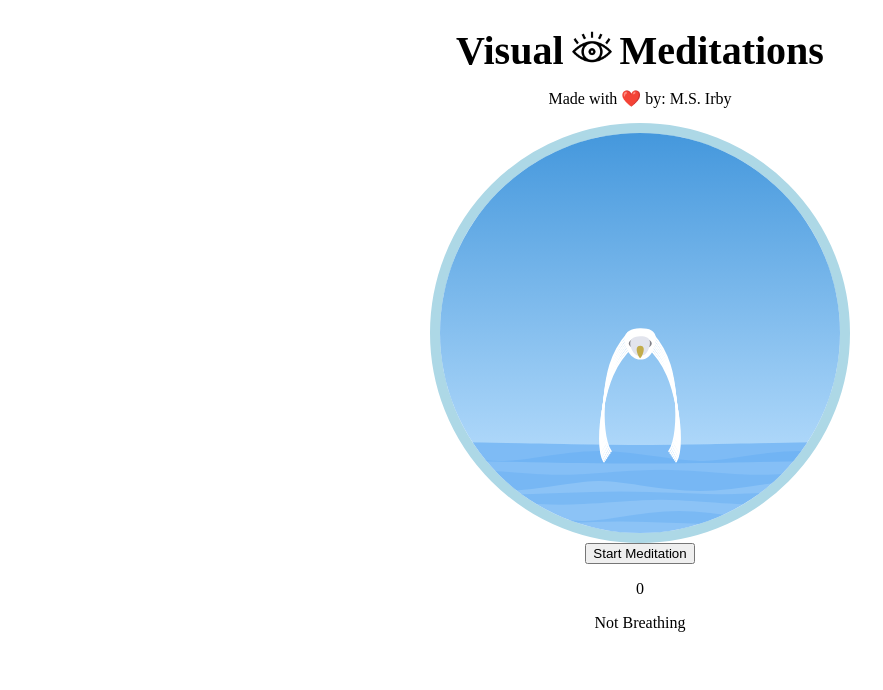
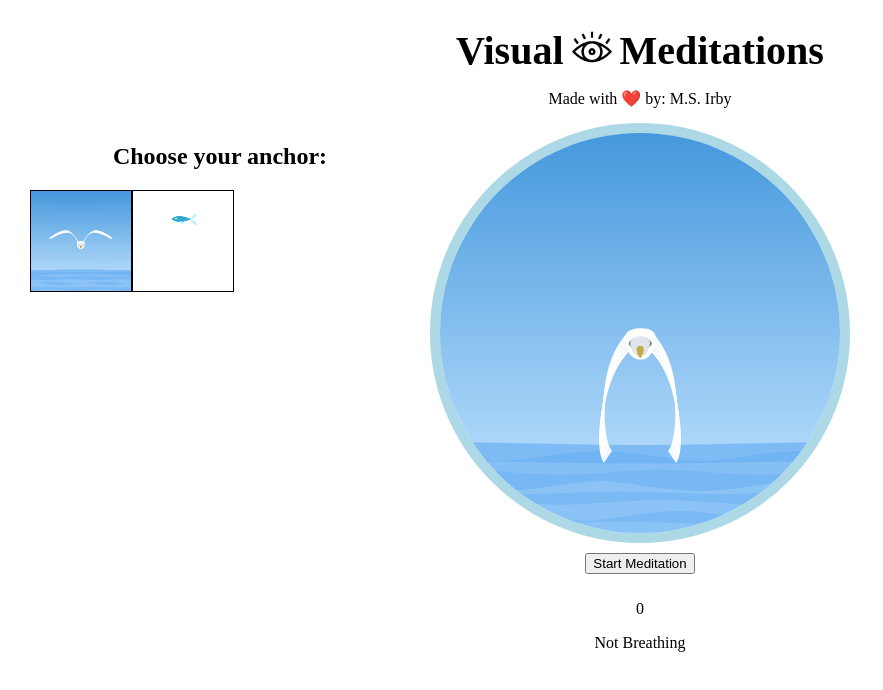
Before and after one commit to msi-ism/visual-meditation-app, a React (Create React App) app: page / in a window 1280 px wide. Shown: the top 690 px of the page, without its empty margins (0-883 px from the left). Built offline with nearby package versions, Linux system fonts and the light colour scheme.

Commit message:
ui shaping up

```diff
--- a/src/App.css
+++ b/src/App.css
@@ -1,5 +1,8 @@
 .App {
   text-align: center;
+  display: grid;
+  grid-template-columns: 1fr 1fr 1fr;
+  grid-template-rows: 1;
 }
 
 .App-logo {
@@ -29,13 +32,12 @@
 }
 
 .page-title {
-  height: 10%;
+  height: 100%;
   padding: 0;
   margin:0;
   justify-content: center;
   align-items: center;
 }
-
 
 .page-title > .main-title {
   display: flex;
@@ -56,3 +58,16 @@
   margin: 0;
   margin-bottom: 15px;
 }
+
+
+
+.App > .page-title {
+  grid-column-start: 2;
+}
+
+.choice-container {
+  grid-column-start: 1;
+}
+.animation-container {
+  grid-column-start: 2;
+}
--- a/src/App.js
+++ b/src/App.js
@@ -6,6 +6,7 @@ import Seagull from './visual_components/Seagull';
 import Fish from './visual_components/Fish'
 import eye from './images/eye.png'
 import BreathText from './visual_components/BreathText';
+import VisualChooser from './VisualChooser';
 
 
 function App() {
@@ -13,13 +14,19 @@ function App() {
     <div className="App">
       <div className='page-title'>
         <h1 className='main-title'>Visual <img className='title-eye' src={eye}></img> Meditations</h1>
+      <p className='sub-title'>Made with ❤️ by: M.S. Irby</p>
       </div>
-      <p className='sub-title'>Made with ❤️ by: M.S. Irby</p>
-      {/* <HeartShape /> */}
-      <Seagull />
-      {/* <Fish /> */}
-      {/* <BreathText /> */}
-      {/* <AudioVisualizer /> */}
+      <div className='choice-container'>
+      <VisualChooser />
+      </div>
+      <div className='animation-container'>
+        {/* <HeartShape /> */}
+        <Seagull />
+
+        {/* <Fish /> */}
+        {/* <BreathText /> */}
+        {/* <AudioVisualizer /> */}
+      </div>
     </div>
   );
 }
--- /dev/null
+++ b/src/VisualChooser.css
@@ -0,0 +1,14 @@
+.choice-holder {
+    display: flex;
+    flex-direction: row;
+    width: auto;
+    height: auto;
+    margin: 20px;
+}
+
+
+.choice > .choice-img {
+    max-height: 100px;
+    border: 1px solid black;
+
+}
--- a/src/VisualChooser.js
+++ b/src/VisualChooser.js
@@ -1,16 +1,19 @@
 import React from 'react';
+import seagullPic from './images/seagull.png'
+import fishPic from './images/fish.png'
+import './VisualChooser.css'
 
 const VisualChooser = () => {
     return (
         <div>
             <h2>Choose your anchor:</h2>
             <div className='choice-holder'>
-                <div className='choice'></div>
-                <div className='choice'></div>
-                <div className='choice'></div>
-                <div className='choice'></div>
-                <div className='choice'></div>
-                <div className='choice'></div>
+                <div className='choice'><img className='choice-img' src={seagullPic}></img></div>
+                <div className='choice'><img className='choice-img' src={fishPic}></img></div>
+                {/* <div className='choice'><img className='choice-img' src={}></img></div>
+                <div className='choice'><img className='choice-img' src={}></img></div>
+                <div className='choice'><img className='choice-img' src={}></img></div>
+                <div className='choice'><img className='choice-img' src={}></img></div> */}
             </div>
 
         </div>
--- a/src/index.css
+++ b/src/index.css
@@ -103,3 +103,7 @@ h1 {
   height: auto;
 
 }
+
+.start-btn {
+  margin: 10px;
+}
--- a/src/visual_components/Seagull.js
+++ b/src/visual_components/Seagull.js
@@ -67,7 +67,7 @@ const Seagull = () => {
             >
                 <Controls visible={false} buttons={['play', 'repeat', 'frame', 'debug']} />
             </Player>
-            <button onClick={startAnimation}>Start Meditation</button>
+            <button className='start-btn' onClick={startAnimation}>Start Meditation</button>
             <p>{frames}</p>
             {breath}
 
```
Also changed, not shown: src/images/fish.png (added), src/images/seagull.png (added).
